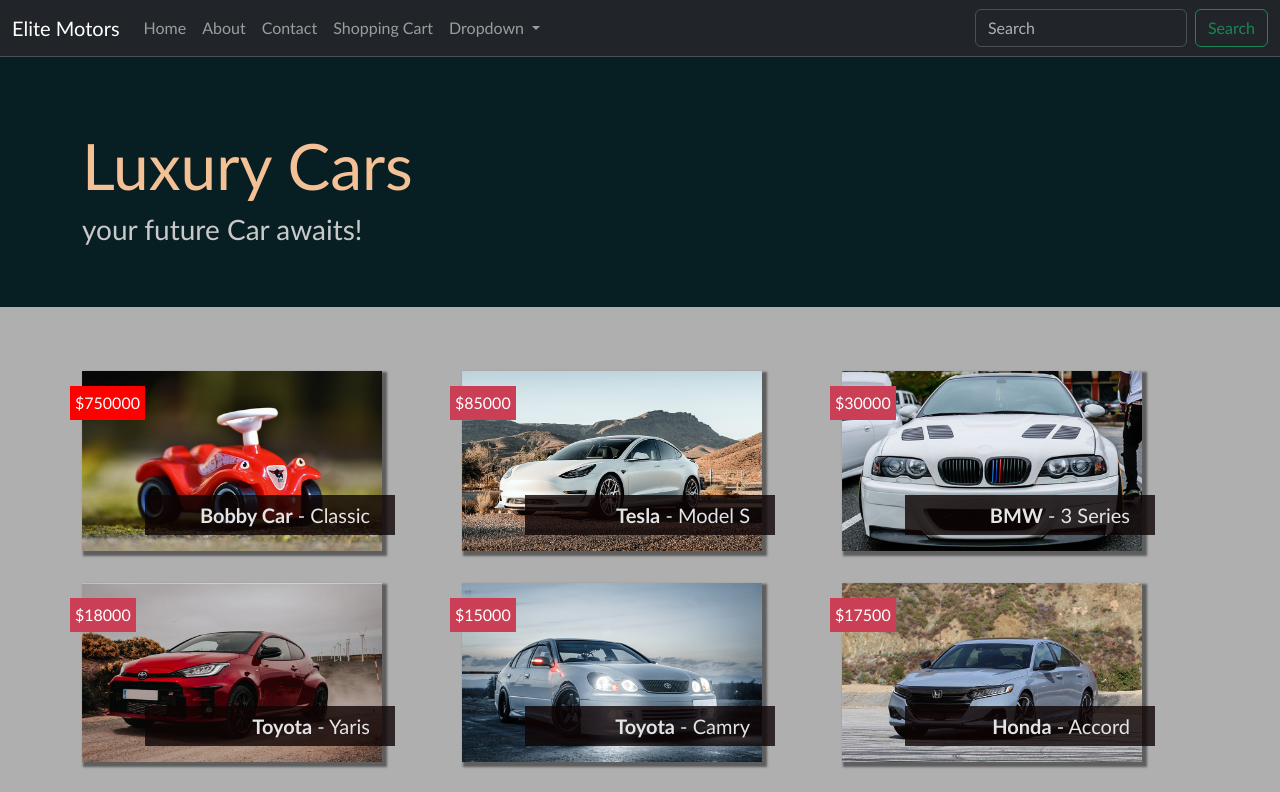
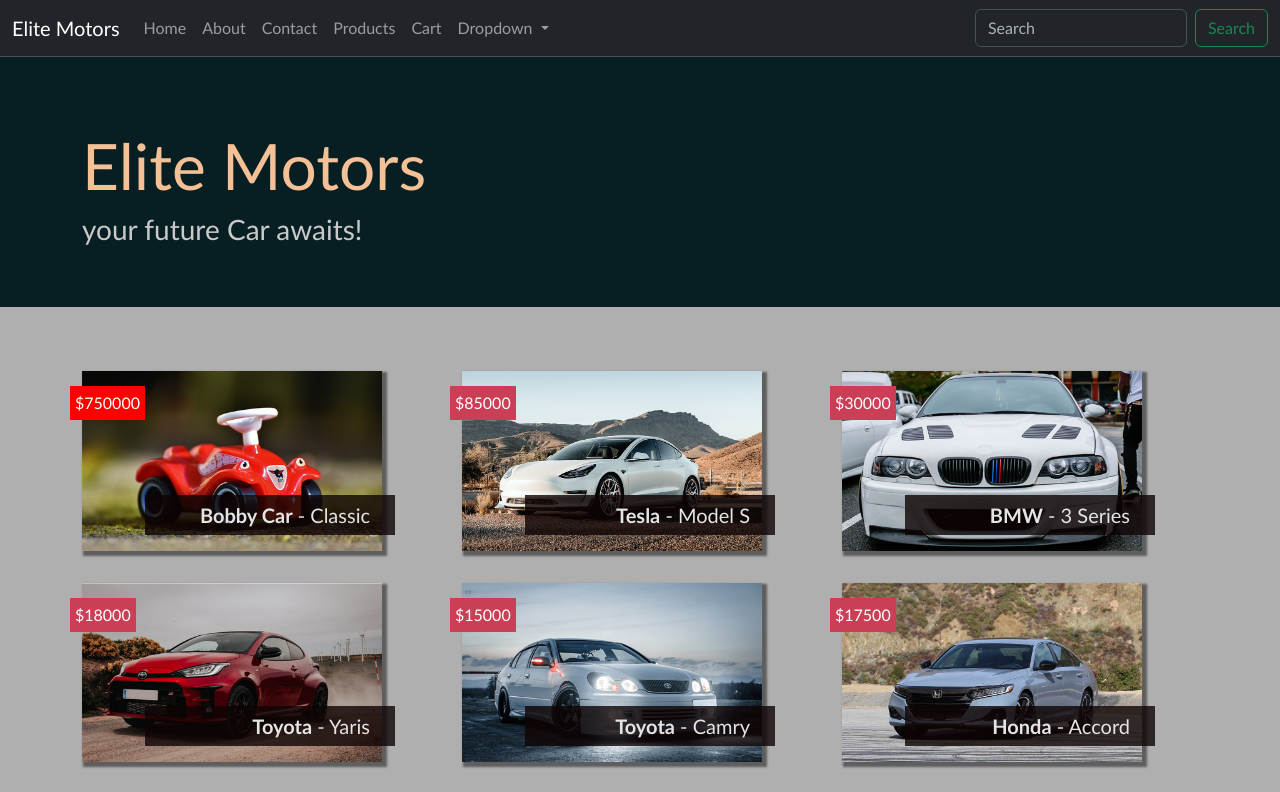
Before and after one commit to Quarky25/ecommerclone, an Angular app: page /cars in a window 1280 px wide. Shown: the top 792 px of the page. Built offline with nearby package versions, Linux system fonts and the light colour scheme.

Commit message:
updated footer, navbar and product-page

```diff
--- a/src/app/app-routing.module.ts
+++ b/src/app/app-routing.module.ts
@@ -14,7 +14,7 @@
   {path: "about", component: AboutUsComponent},
   {path: "cars", component: ProductPageComponent},
   {path: "cart", component: CartComponent},
-
+{path: "product-page", component: ProductPageComponent},
 ];
 
 @NgModule({
--- a/src/app/footer/footer.component.html
+++ b/src/app/footer/footer.component.html
@@ -1,4 +1,4 @@
-<footer class="bg-dark text-light py-4">
+<footer class="bg-dark text-light py-4 mt-5">
   <div class="container">
     <div class="row">
       <div class="col-md-4 mb-3">
--- a/src/app/navbar/navbar.component.html
+++ b/src/app/navbar/navbar.component.html
@@ -40,8 +40,16 @@
           >
         </li>
         <li class="nav-item">
+          <a
+            class="nav-link"
+            routerLink="/product-page"
+            ariaCurrentWhenActive="page"
+            >Products</a
+          >
+        </li>
+        <li class="nav-item">
           <a class="nav-link" routerLink="/cart" ariaCurrentWhenActive="page"
-            >Shopping Cart</a
+            >Cart</a
           >
         </li>
         <li class="nav-item dropdown">
--- a/src/app/product-page/product-page.component.html
+++ b/src/app/product-page/product-page.component.html
@@ -1,7 +1,7 @@
 <div class="headBg"></div>
 <div class="container">
   <div class="heading">
-    <h1>Luxury Cars</h1>
+    <h1>Elite Motors</h1>
     <h3>your future Car awaits!</h3>
   </div>
   <div class="row row-cols-1 row-cols-sm-1 row-cols-md-2 row-cols-lg-3 mt-5">
```
